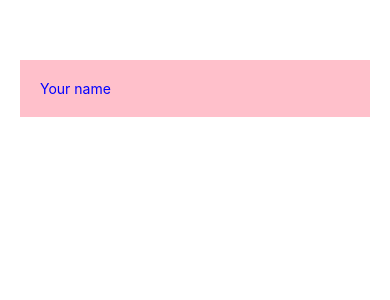
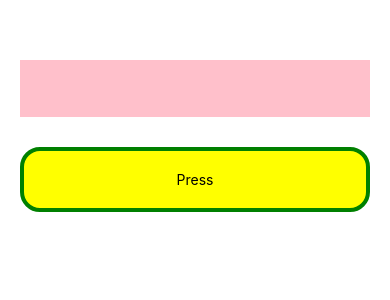
Before and after one commit to ggfan/react-native, a React Native app in the folder tutorial01/: screen / in a window 390 px wide. Shown: the top 300 px of the page. Built offline with nearby package versions, Linux system fonts and the light colour scheme.

Commit message:
use TouchableOpacity to create a customized button

```diff
--- a/tutorial01/App.js
+++ b/tutorial01/App.js
@@ -1,24 +1,33 @@
-//Keyboard: dismiss (does not have a function to display it though)
+// Customized Button:
+//  Touchable*  are enclosing area, meaning all the area that
+//              inside this element (closing /Touchable*>)
 import React, {useState} from 'react'
 import { StatusBar } from 'expo-status-bar';
 import { StyleSheet,View, Button, TextInput, Alert, Text, Image, Dimensions,
-         TouchableWithoutFeedback, Keyboard } from 'react-native';
+         TouchableOpacity, TouchableWithoutFeedback, Keyboard } from 'react-native';
+export default function App() {
+  const [name, setName] = useState("");
 
-const prompt = {name: "your name", age: "your age", gender:"your gender"};
-export default function App() {
   return (
-    <TouchableWithoutFeedback onPress={()=>{
-      Keyboard.isVisible()? Keyboard.dismiss() : {};
-      console.log("Keyboard is dismissed.");
-    }}>
+    <TouchableWithoutFeedback onPress={() => Keyboard.dismiss()}>
       <View style={styles.container}>
-        <TextInput style={styles.input} placeholder="Your name"/>
+          <TextInput onChangeText={(t)=>{setName(t)}} style={styles.input}/>
+          {/* <Text>{name}</Text> */}
+          {  /* a custmoized button */ }
+          <TouchableOpacity onPress={()=>
+                 Alert.alert("Your Details", "Your Name is " + name.toString())
+            }>
+            <View style = {styles.button}>
+              <Text>Press</Text>
+            </View>
+          </TouchableOpacity>
       </View>
-    </TouchableWithoutFeedback>
+      </TouchableWithoutFeedback>
   );
 }
 
 const styles = StyleSheet.create({
+
   container: {
     flex: 1,
     backgroundColor: 'white',
@@ -31,5 +40,14 @@ const styles = StyleSheet.create({
     padding: 20,
     backgroundColor: 'pink',
     color: "blue",
+  },
+  button: {
+    backgroundColor: "yellow",
+    padding: 20,
+    marginTop: 30,
+    alignItems: "center",
+    borderWidth:4,
+    borderColor:"green",
+    borderRadius: 20,
   }
 });
```
